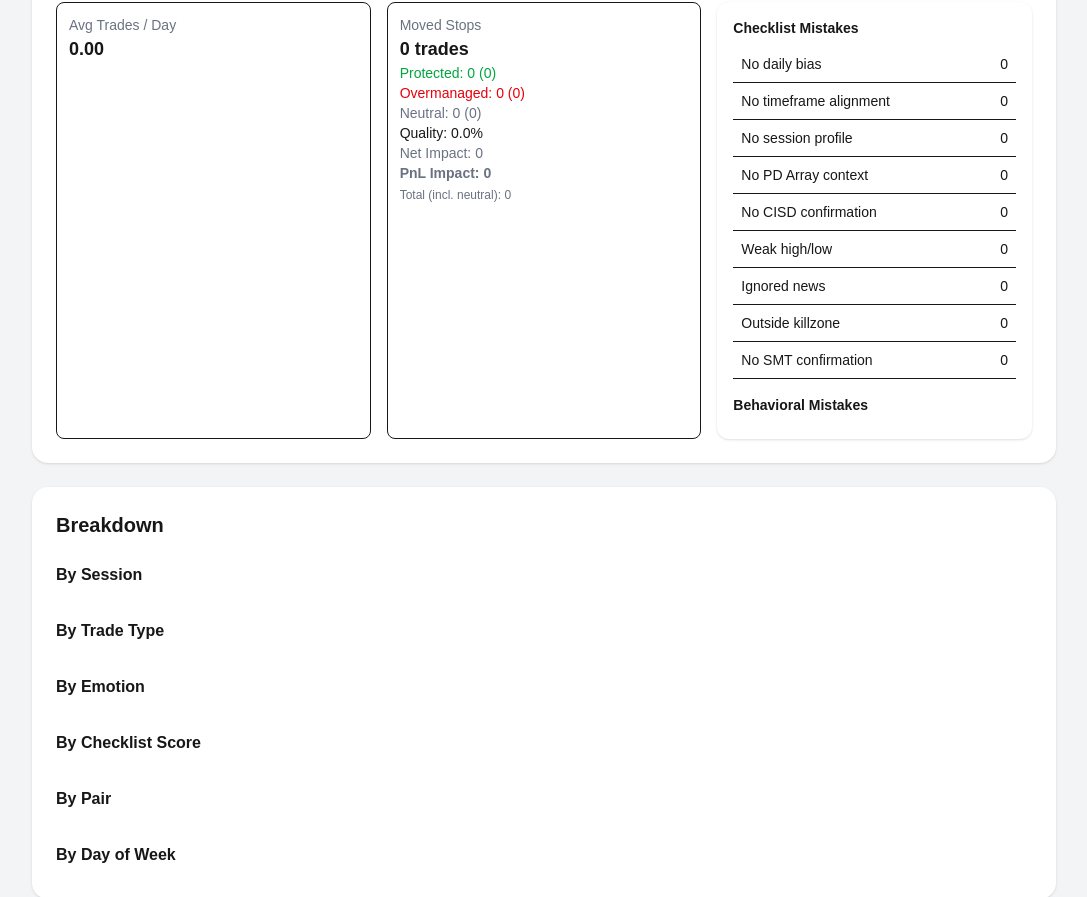
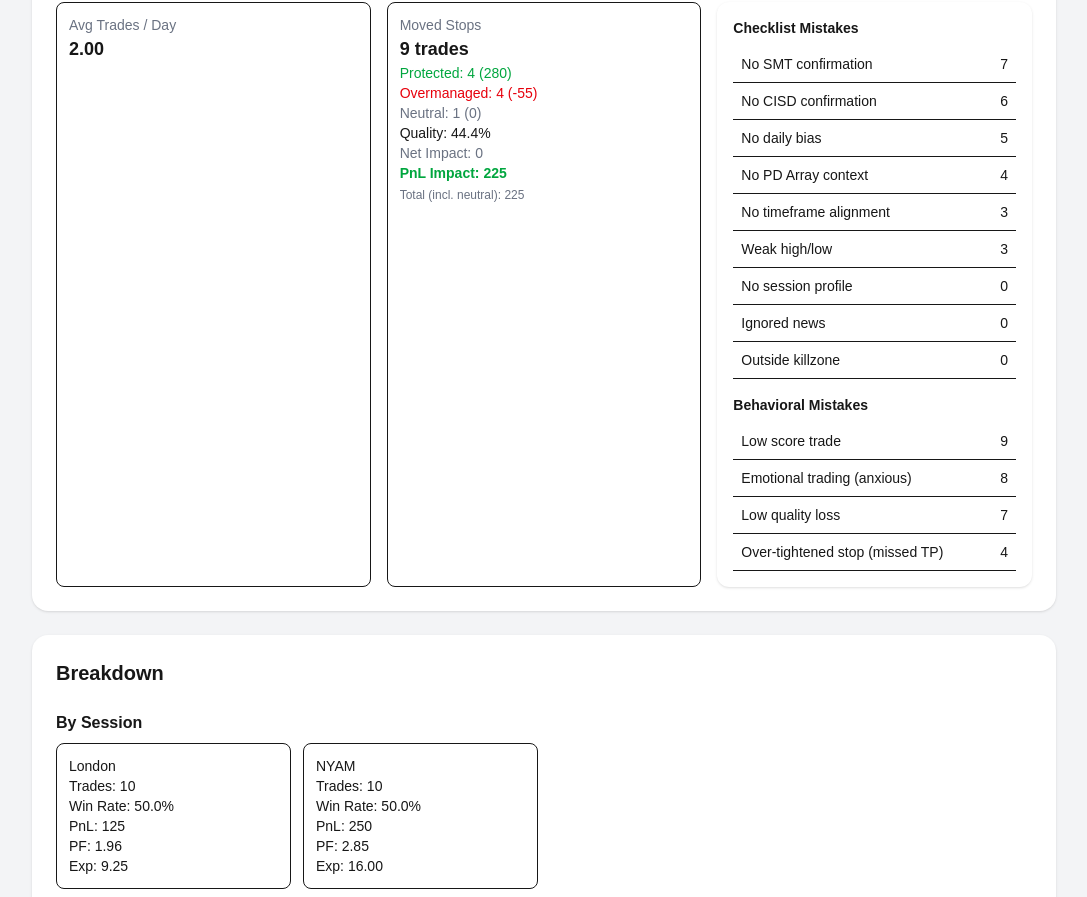
Before and after one commit to leeyanlau/tradingjournal, a Next.js app: page / in a window 1280 px wide. Shown: the part 1388-2285 px from the top of the page, without its empty margins (96-1183 px from the left). Built offline with nearby package versions, Linux system fonts and the light colour scheme.

Commit message:
fix: restore dummyTrades fallback by correcting storage empty-state check

```diff
--- a/app/page.tsx
+++ b/app/page.tsx
@@ -113,7 +113,7 @@
   useEffect(() => {
     const saved = tradeStorage.get();
 
-    if (!saved) {
+    if (saved.length === 0) {
       const withMistakes = dummyTrades.map((t) => ({
         ...t,
         behavioralMistakes: detectMistakes(t),
```
